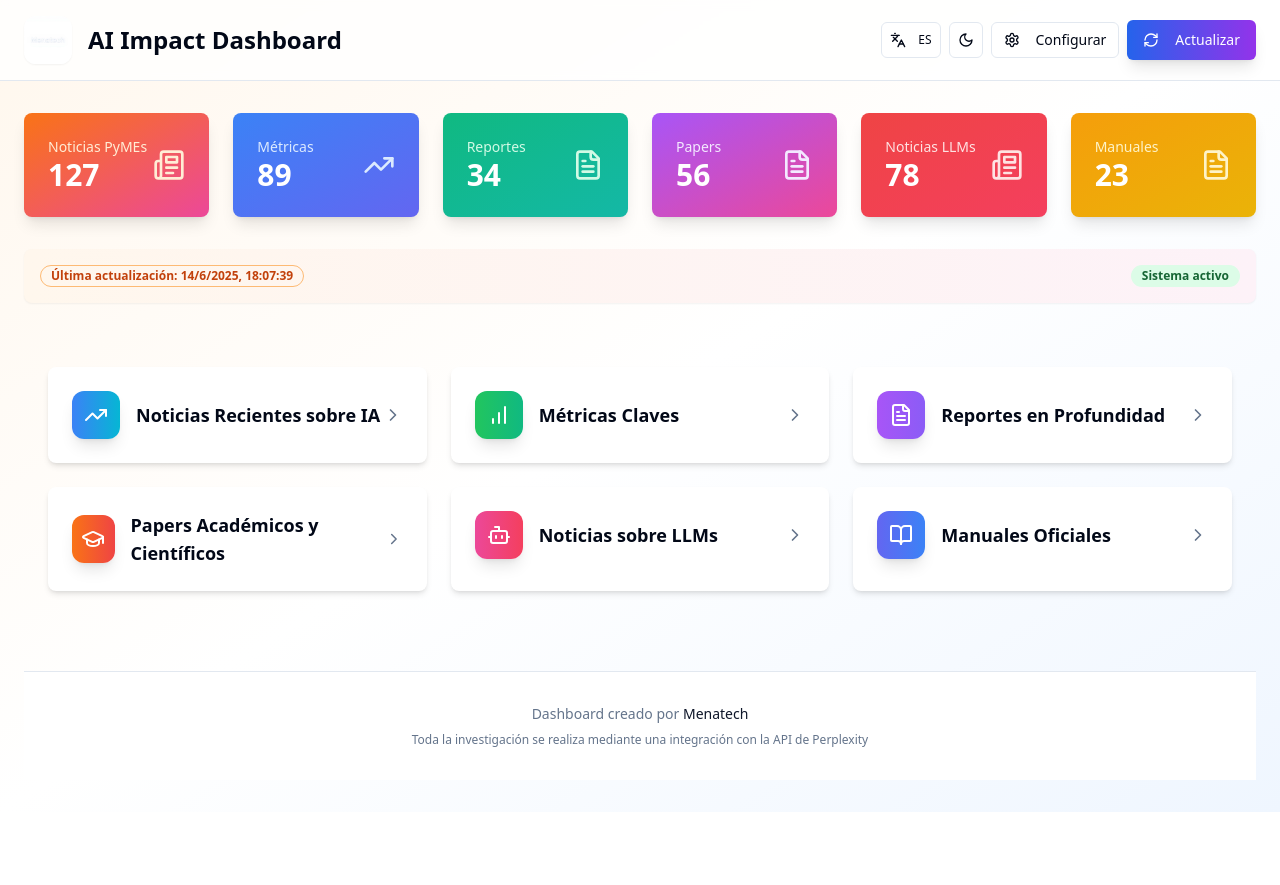
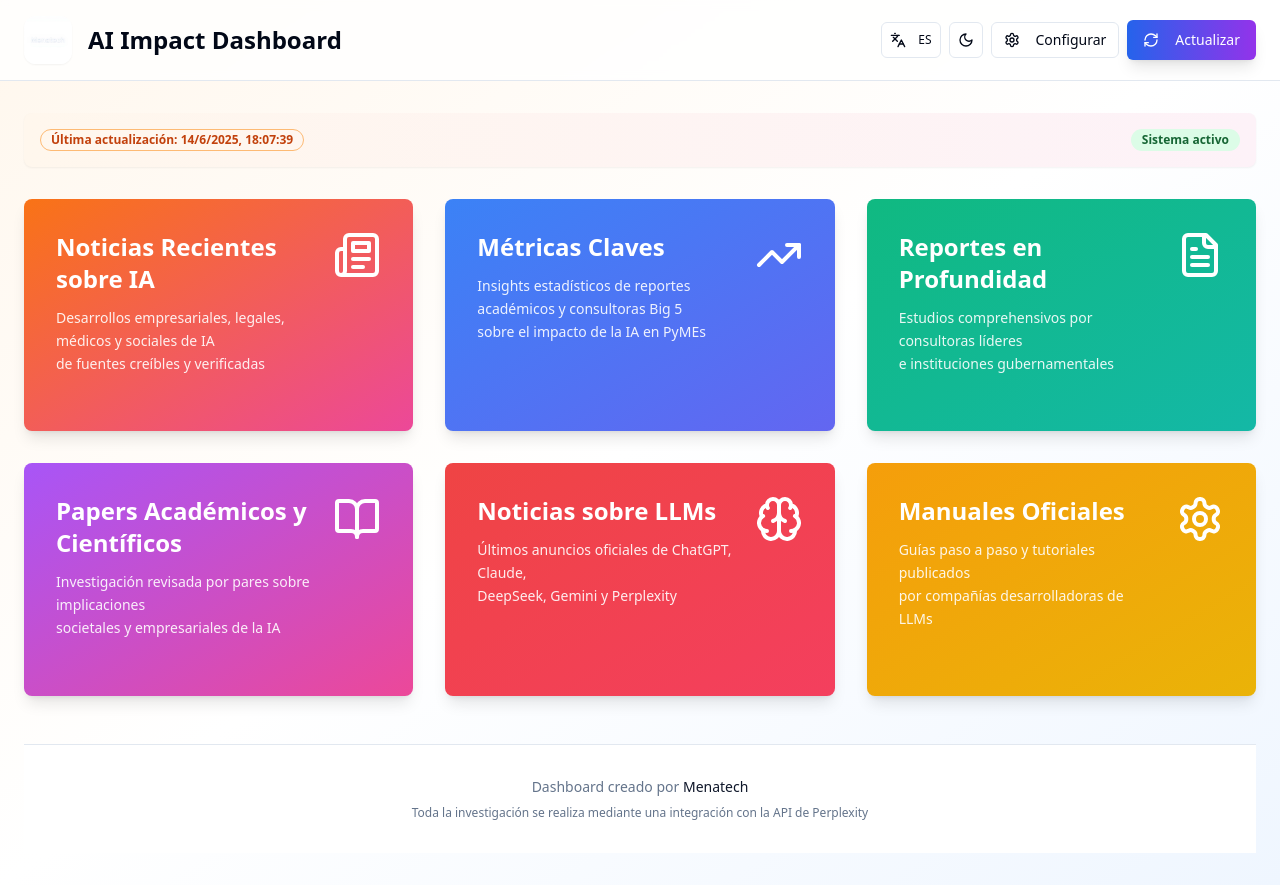
Before and after one commit to gmena83/ai-updates-dashboard, a React (Vite) app: page / in a window 1280 px wide. Before the commit the page ends 812 px from the top, so only its background shows below. Built offline with nearby package versions, Linux system fonts and the light colour scheme.

Commit message:
Refactor: Implement dashboard enhancements
- Remove count boxes from the dashboard.
- Add 2-line descriptions to each section for clarity.
- Increase spacing and add animated icons to section title boxes.

```diff
--- a/src/components/dashboard/DashboardAccordion.tsx
+++ b/src/components/dashboard/DashboardAccordion.tsx
@@ -1,7 +1,7 @@
 import React, { useState } from 'react';
 import { Card } from '@/components/ui/card';
 import { Button } from '@/components/ui/button';
-import { ChevronRight, TrendingUp, BarChart, FileText, GraduationCap, Bot, BookOpen } from 'lucide-react';
+import { ChevronRight, TrendingUp, BarChart, FileText, GraduationCap, Bot, BookOpen, Newspaper, Brain, Settings } from 'lucide-react';
 import { useLanguage } from '@/contexts/LanguageContext';
 import SectionModal from './SectionModal';
 import NewsSection from './NewsSection';
@@ -24,44 +24,50 @@ const DashboardAccordion = ({ data }: DashboardAccordionProps) => {
     {
       id: 'news',
       title: t('sections.news'),
-      icon: TrendingUp,
+      description: t('sections.news.desc'),
+      icon: Newspaper,
       component: <NewsSection data={data?.news} />,
-      color: 'from-blue-500 to-cyan-500'
+      color: 'from-orange-500 to-pink-500'
     },
     {
       id: 'metrics',
       title: t('sections.metrics'),
-      icon: BarChart,
+      description: t('sections.metrics.desc'),
+      icon: TrendingUp,
       component: <MetricsSection data={data?.metrics} />,
-      color: 'from-green-500 to-emerald-500'
+      color: 'from-blue-500 to-indigo-500'
     },
     {
       id: 'reports',
       title: t('sections.reports'),
+      description: t('sections.reports.desc'),
       icon: FileText,
       component: <ReportsSection data={data?.reports} />,
-      color: 'from-purple-500 to-violet-500'
+      color: 'from-emerald-500 to-teal-500'
     },
     {
       id: 'papers',
       title: t('sections.papers'),
-      icon: GraduationCap,
+      description: t('sections.papers.desc'),
+      icon: BookOpen,
       component: <PapersSection data={data?.papers} />,
-      color: 'from-orange-500 to-red-500'
+      color: 'from-purple-500 to-pink-500'
     },
     {
       id: 'llmNews',
       title: t('sections.llmNews'),
-      icon: Bot,
+      description: t('sections.llmNews.desc'),
+      icon: Brain,
       component: <LLMNewsSection data={data?.llmNews} />,
-      color: 'from-pink-500 to-rose-500'
+      color: 'from-red-500 to-rose-500'
     },
     {
       id: 'manuals',
       title: t('sections.manuals'),
-      icon: BookOpen,
+      description: t('sections.manuals.desc'),
+      icon: Settings,
       component: <OfficialManualsSection data={data?.manuals} />,
-      color: 'from-indigo-500 to-blue-500'
+      color: 'from-amber-500 to-yellow-500'
     }
   ];
 
@@ -70,30 +76,26 @@ const DashboardAccordion = ({ data }: DashboardAccordionProps) => {
   };
 
   return (
-    <div className="container mx-auto px-6 py-8">
-      <div className="grid grid-cols-1 md:grid-cols-2 lg:grid-cols-3 gap-6">
+    <div className="space-y-8">
+      <div className="grid grid-cols-1 md:grid-cols-2 lg:grid-cols-3 gap-8">
         {sections.map((section, index) => {
           const IconComponent = section.icon;
           return (
             <Card
               key={section.id}
-              className="group cursor-pointer transition-all duration-300 hover:shadow-lg hover:scale-105 animate-fade-in border-0 shadow-md"
+              className={`cursor-pointer border-0 shadow-lg bg-gradient-to-br ${section.color} text-white hover:shadow-xl transition-all duration-500 hover:scale-105 animate-fade-in group`}
               style={{ animationDelay: `${index * 0.1}s` }}
               onClick={() => handleSectionClick(section.id)}
             >
-              <div className="p-6">
-                <div className="flex items-center justify-between">
-                  <div className="flex items-center space-x-4">
-                    <div className={`w-12 h-12 rounded-xl bg-gradient-to-r ${section.color} flex items-center justify-center shadow-lg`}>
-                      <IconComponent className="h-6 w-6 text-white" />
-                    </div>
-                    <div>
-                      <h3 className="text-lg font-semibold text-foreground group-hover:text-primary transition-colors">
-                        {section.title}
-                      </h3>
-                    </div>
+              <div className="p-8">
+                <div className="flex items-start justify-between mb-6">
+                  <div className="flex-1">
+                    <h3 className="text-2xl font-bold mb-3">{section.title}</h3>
+                    <p className="text-sm opacity-90 leading-relaxed whitespace-pre-line">
+                      {section.description}
+                    </p>
                   </div>
-                  <ChevronRight className="h-5 w-5 text-muted-foreground group-hover:text-primary group-hover:translate-x-1 transition-all" />
+                  <IconComponent className="h-12 w-12 ml-4 transition-all duration-300 group-hover:scale-110 group-hover:rotate-12" />
                 </div>
               </div>
             </Card>
--- a/src/contexts/LanguageContext.tsx
+++ b/src/contexts/LanguageContext.tsx
@@ -19,11 +19,17 @@ const translations = {
 
     // Sections
     'sections.news': 'Noticias Recientes sobre IA',
+    'sections.news.desc': 'Desarrollos empresariales, legales, médicos y sociales de IA\nde fuentes creíbles y verificadas',
     'sections.metrics': 'Métricas Claves',
+    'sections.metrics.desc': 'Insights estadísticos de reportes académicos y consultoras Big 5\nsobre el impacto de la IA en PyMEs',
     'sections.reports': 'Reportes en Profundidad',
+    'sections.reports.desc': 'Estudios comprehensivos por consultoras líderes\ne instituciones gubernamentales',
     'sections.papers': 'Papers Académicos y Científicos',
+    'sections.papers.desc': 'Investigación revisada por pares sobre implicaciones\nsocietales y empresariales de la IA',
     'sections.llmNews': 'Noticias sobre LLMs',
+    'sections.llmNews.desc': 'Últimos anuncios oficiales de ChatGPT, Claude,\nDeepSeek, Gemini y Perplexity',
     'sections.manuals': 'Manuales Oficiales',
+    'sections.manuals.desc': 'Guías paso a paso y tutoriales publicados\npor compañías desarrolladoras de LLMs',
 
     // Common
     'common.back': 'Volver al Dashboard',
@@ -48,11 +54,17 @@ const translations = {
 
     // Sections
     'sections.news': 'Recent AI News',
+    'sections.news.desc': 'Business, legal, medical, and social AI developments\nfrom credible and verified sources',
     'sections.metrics': 'Key Metrics',
+    'sections.metrics.desc': 'Statistical insights from academic reports and Big 5 consulting\nfirms on AI\'s SME impact',
     'sections.reports': 'In-Depth Reports',
+    'sections.reports.desc': 'Comprehensive studies by leading consulting companies\nand government institutions',
     'sections.papers': 'Academic & Scientific Papers',
+    'sections.papers.desc': 'Peer-reviewed research on AI\'s societal\nand business implications',
     'sections.llmNews': 'LLM News',
+    'sections.llmNews.desc': 'Latest official announcements from ChatGPT, Claude,\nDeepSeek, Gemini, and Perplexity',
     'sections.manuals': 'Official Manuals',
+    'sections.manuals.desc': 'Step-by-step guides and tutorials published\nby LLM companies',
 
     // Common
     'common.back': 'Back to Dashboard',
--- a/src/pages/Index.tsx
+++ b/src/pages/Index.tsx
@@ -4,7 +4,6 @@ import { useToast } from "@/hooks/use-toast";
 import { useGoogleSheets } from "@/hooks/useGoogleSheets";
 import { usePerplexityData, PerplexityData } from "@/hooks/usePerplexityData";
 import DashboardHeader from "@/components/dashboard/DashboardHeader";
-import DashboardStats from "@/components/dashboard/DashboardStats";
 import DashboardUpdateInfo from "@/components/dashboard/DashboardUpdateInfo";
 import GoogleSheetsConfig from "@/components/dashboard/GoogleSheetsConfig";
 import DashboardAccordion from "@/components/dashboard/DashboardAccordion";
@@ -141,9 +140,6 @@ const Index = () => {
           </div>
         )}
 
-        {/* Estadísticas principales */}
-        <DashboardStats />
-
         {/* Información de última actualización */}
         <DashboardUpdateInfo
           lastUpdate={lastUpdate}
```
